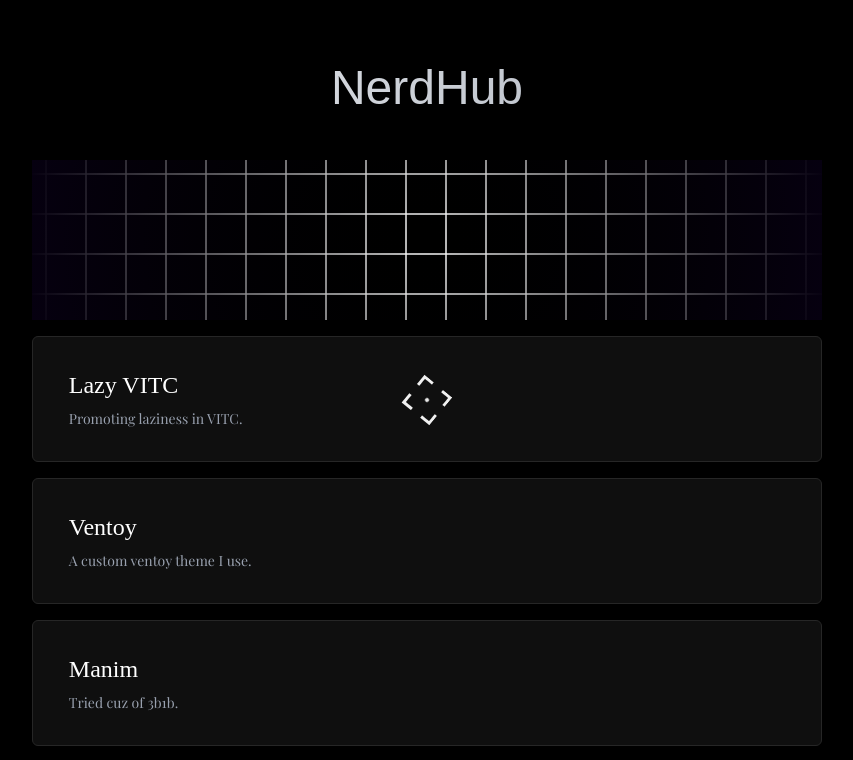
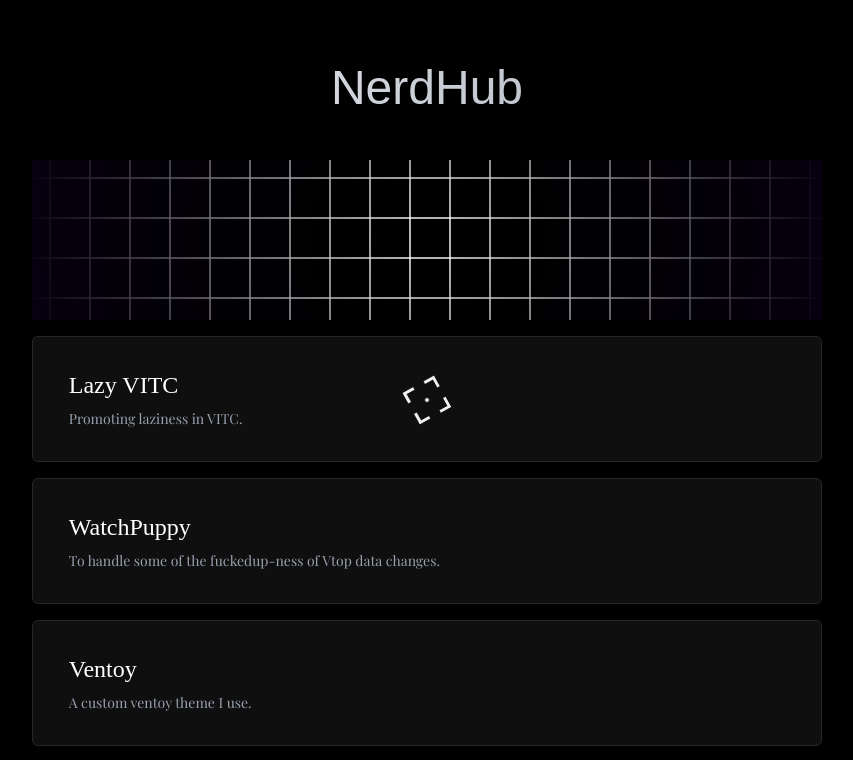
Before and after one commit to varshithpilli/nerdhub, a React (Vite) app: page / in a window 1280 px wide. Shown: the top 760 px of the page, without its empty margins (213-1066 px from the left). Built offline with nearby package versions, Linux system fonts and the light colour scheme; a web font is replaced by a local one.

Commit message:
misc: new stuff

```diff
--- a/src/projects.ts
+++ b/src/projects.ts
@@ -3,6 +3,11 @@
         name: "Lazy VITC",
         path: "https://github.com/varshithpilli/lazy-vitc",
         description: "Promoting laziness in VITC."
+    },
+    {
+        name: "WatchPuppy",
+        path: "https://github.com/varshithpilli/watchpuppy",
+        description: "To handle some of the fuckedup-ness of Vtop data changes."
     },
     {
         name: "Ventoy",
```
